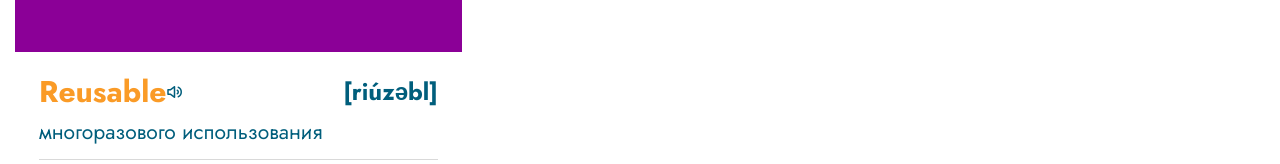
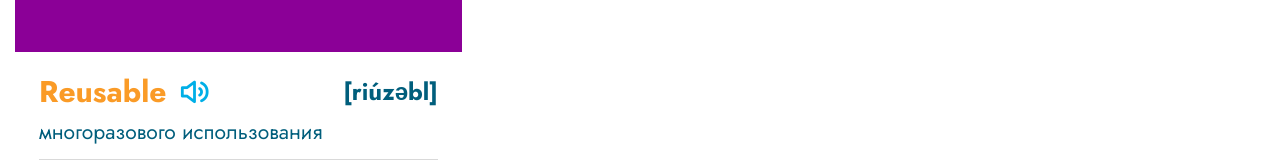
Before and after one commit to KhazanAlexey/rslang, a React (Create React App) app: page /textbook in a window 1280 px wide. Shown: the part 261-425 px from the top of the page. Built offline with nearby package versions, Linux system fonts and the light colour scheme; no server answers.

Commit message:
feat: add sound button in detail

```diff
--- a/src/components/textbookPage/detail/Detail.module.scss
+++ b/src/components/textbookPage/detail/Detail.module.scss
@@ -45,6 +45,20 @@
     line-height: math.div(44 , 30);
     color: $mainTitleColor;
     transition: all .3s;
+  }
+
+  .detailSound {
+    font-size: rem(30);
+    margin-left: rem(6);
+    color: $mainButtonBgColor;
+    padding: rem(7);
+    background: rgba(255, 255, 255, 0);
+    border-radius: rem(44);
+    transition: all .3s;
+    &.soundOn {
+      color: $mainBgColor;
+      background: $mainButtonBgColor;
+    }
   }
 
   .detailTranscription {
@@ -196,6 +210,14 @@
     .detailLine, .detailItem::after {
       background: #AFAC56;
     }
+
+    .detailSound {
+      color: $mainColor;
+      &.soundOn {
+        color: $mainBgColor;
+        background: $mainColor;
+      }
+    }
   }
   &.detailHard {
     .controlHard {
--- a/src/components/textbookPage/detail/Detail.tsx
+++ b/src/components/textbookPage/detail/Detail.tsx
@@ -8,15 +8,23 @@ const Detail: React.FC<any> = (props) => {
     exampleEn, exampleRu } = props;
   const { complete, hard } = props;
 
+  // TODO: сделать логику добавления в сложные
   const [isHard, setIsHard] = useState(hard);
-  const [isComplete, setIsComplete] = useState(complete);
   const hardHandler = () => {
     if (isHard === true) setIsHard(false)
     else setIsHard(true)
   }
+  // TODO: сделать логику добавления в изученные
+  const [isComplete, setIsComplete] = useState(complete);
   const completeHandler = () => {
     if (isComplete === true) setIsComplete(false)
     else setIsComplete(true)
+  }
+  // TODO: сделать управление озвучкой слова
+  const [soundOn, setSoundOn] = useState(false);
+  const soundHandler = () => {
+    if (soundOn === true) setSoundOn(false)
+    else setSoundOn(true)
   }
 
   return (
@@ -27,10 +35,11 @@ const Detail: React.FC<any> = (props) => {
     })}>
       <div className={styles.detailMain}>
         <h3 className={styles.detailTitle}>{wordEn}</h3>
-        <span className={clsx({
+        <button className={clsx({
           [styles.detailSound]: true,
-          ['_icon-sound']: true
-        })}></span>
+          ['_icon-sound']: true,
+          [styles.soundOn]: soundOn
+        })} onClick={soundHandler}></button>
         <span className={styles.detailTranscription}>{transcription}</span>
         <p className={styles.detailTranslate}>{wordRu}</p>
         <hr className={styles.detailLine} />
```
